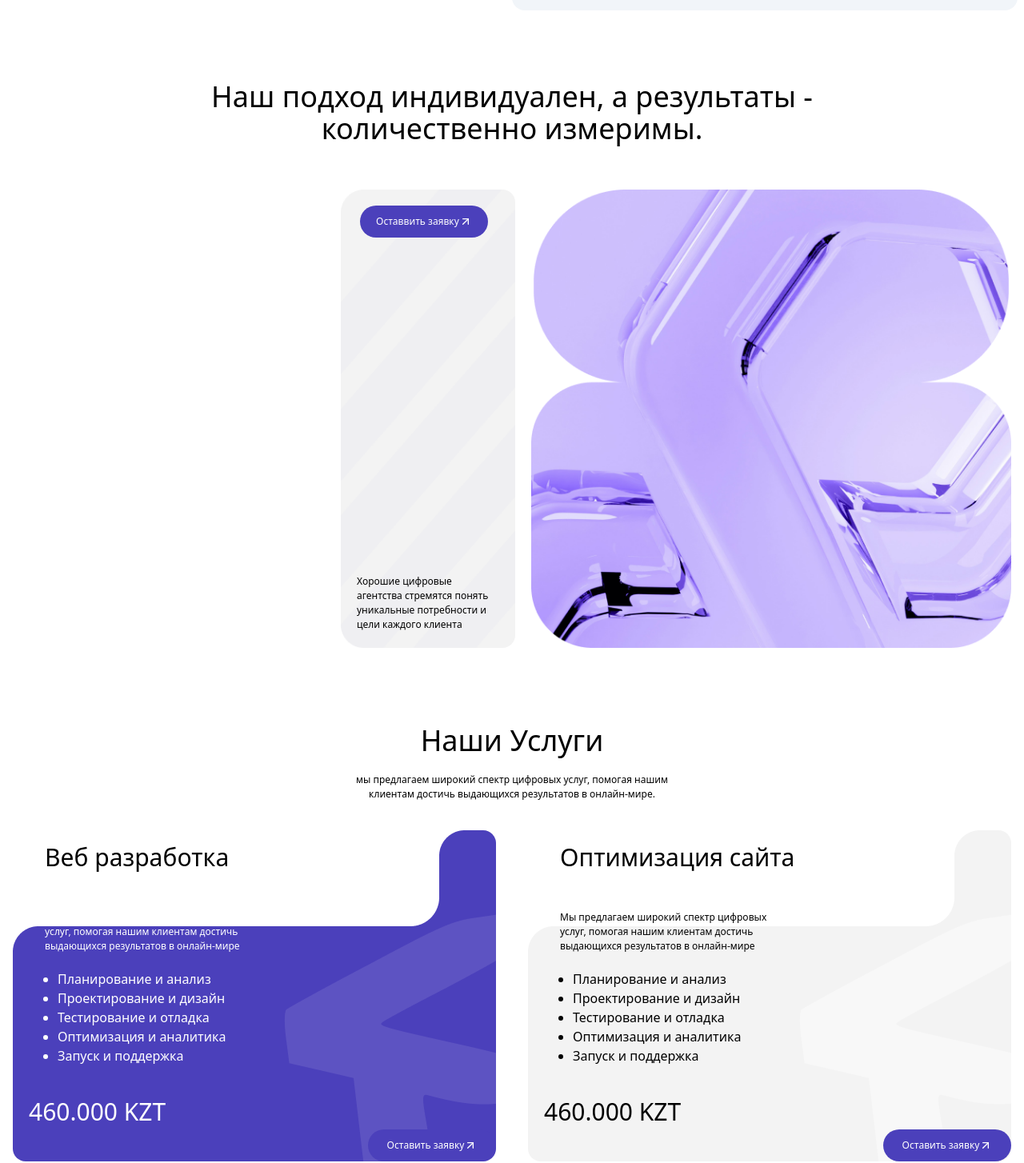
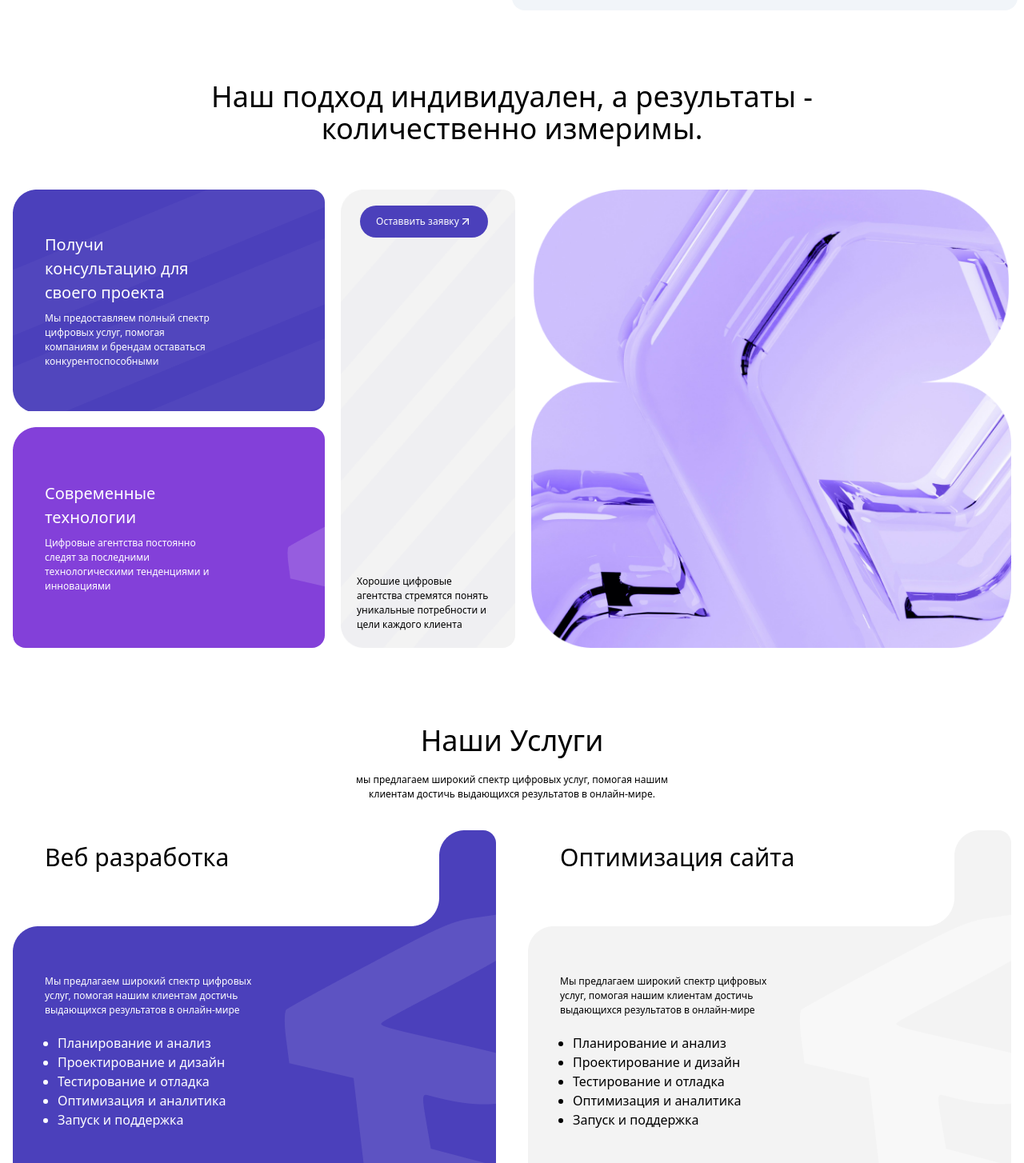
Before and after one commit to Bashkanitto/Smavy-coop, a Next.js app: page / in a window 1280 px wide. Shown: the part 730-2184 px from the top of the page at 80% size. Built offline with nearby package versions, Linux system fonts and the light colour scheme.

Commit message:
fix adaptivity

```diff
--- a/components/Benefits.jsx
+++ b/components/Benefits.jsx
@@ -7,30 +7,31 @@ const Benefits = () => {
   return (
     <section className="container mx-auto">
       <h3 className="text-center text-2xl md:text-4xl w-full md:w-2/3 mx-auto mb-10">
-       {benefits.h3}
+        {benefits.h3}
       </h3>
       <div className="div_items flex flex-col xl:flex-row gap-5 p-4">
         <div className="div1 text-white flex flex-col justify-between gap-5">
-
-        {/* -------- 1 block ------------ */}
-          {benefits.divs.map(item=> (
-          <div  key={item.id} className={`div_item1 bg-[url(/${item.background})] p-10 h-full bg-no-repeat bg-cover rounded-2xl flex flex-col justify-center gap-2`}>
-            <h4 className="w-full md:w-2/3">{item.h4}</h4>
-            <p className="w-full md:w-2/3">
-             {item.p}
-            </p>
-          </div>
-        ))}
+          {/* -------- 1 block ------------ */}
+          {benefits.divs.map((item) => (
+            <div
+              key={item.id}
+              style={{
+                background: `url(${item.bg})`,
+              }}
+              className={`div_item p-10 h-full bg-no-repeat bg-cover rounded-2xl flex flex-col justify-center gap-2`}
+            >
+              <h4 className="w-full md:w-2/3">{item.h4}</h4>
+              <p className="w-full md:w-2/3">{item.p}</p>
+            </div>
+          ))}
         </div>
 
         {/* -------- 2 block ------------ */}
         <div className="div2 bg-[url(/imgBenefits3.png)] flex flex-col w-full lg:w-[400px] bg-cover justify-between p-10 md:p-5 rounded-2xl gap-2">
           <div>
-            <CustomButton >Оставвить заявку</CustomButton>
+            <CustomButton>Оставвить заявку</CustomButton>
           </div>
-          <p>
-            {benefits.div2}
-          </p>
+          <p>{benefits.div2}</p>
         </div>
 
         {/* -------- 3 block ------------ */}
--- a/components/Constants.js
+++ b/components/Constants.js
@@ -21,13 +21,13 @@ export const benefits = {
   divs: [
     {
       id: 1,
-      background: "imgBenefits1.png",
+      bg: "imgBenefits1.png",
       h4: "Получи консультацию для своего проекта",
       p: " Мы предоставляем полный спектр цифровых услуг, помогая компаниям и брендам оставаться конкурентоспособными",
     },
     {
       id: 2,
-      background: "imgBenefits2.png",
+      bg: "imgBenefits2.png",
       h4: "Современные технологии",
       p: " Цифровые агентства постоянно следят за последними технологическими тенденциями и инновациями ",
     },
--- a/components/Services.jsx
+++ b/components/Services.jsx
@@ -23,7 +23,7 @@ const Services = () => {
               {item.title}
             </h3>
             <div className="info p-5 mx-5">
-              <p className="mt-20 w-full md:w-1/2">{item.p}</p>
+              <p className="mt-40 w-full md:w-1/2">{item.p}</p>
               <ul className="my-5 mx-4 list-disc">
                 {item.ul.map((item) => (
                   <li>{item}</li>
```
